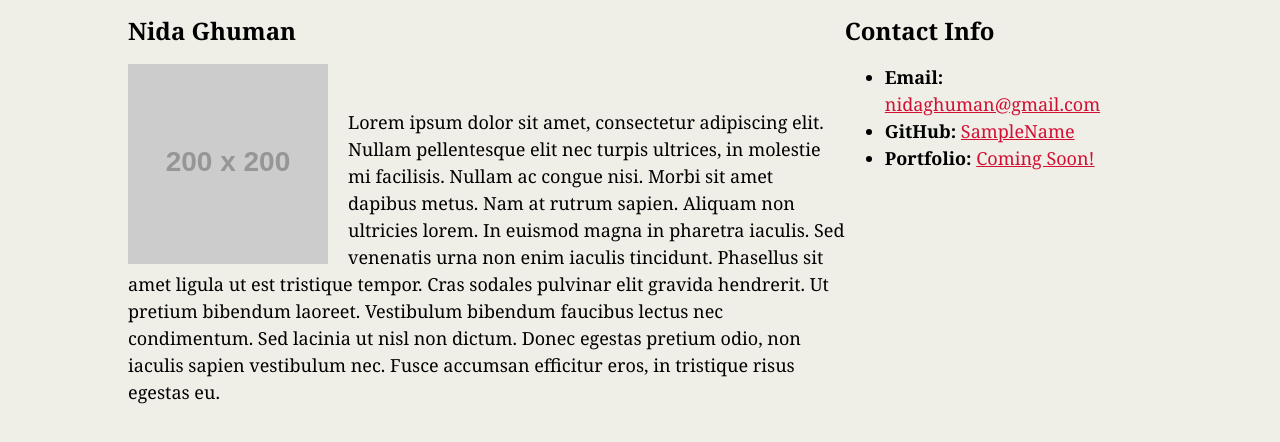
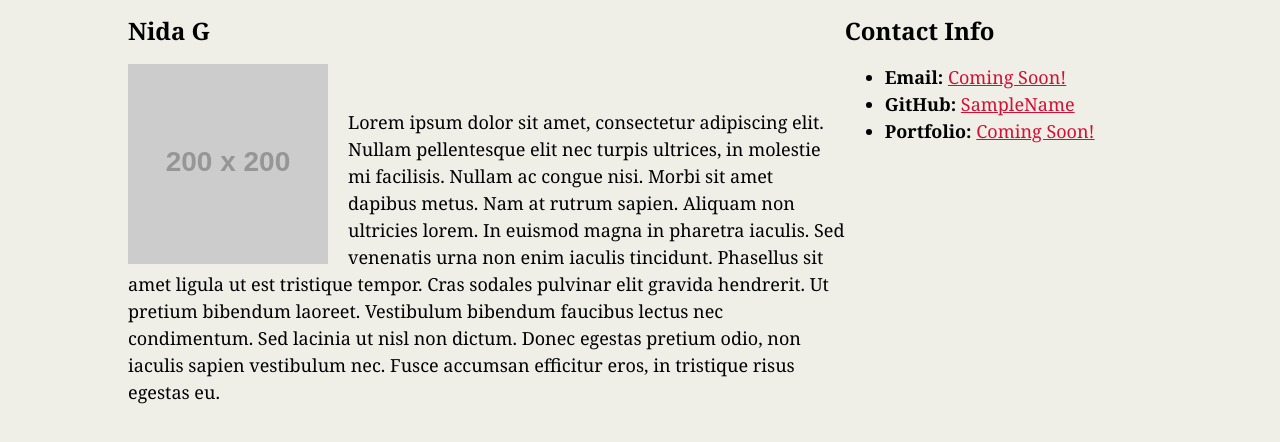
Before and after one commit to nidaqg/nidaqg.github.io, a plain HTML site: page index.html in a window 1280 px wide. Shown: the part 70-512 px from the top of the page. Drawn offline with Linux system fonts and the light colour scheme; placeholder pictures from the web are drawn by us.

Commit message:
changes to name and email

```diff
--- a/index.html
+++ b/index.html
@@ -2,7 +2,7 @@
 <html lang="en-us">
     <head>
         <meta charset="UTF-8">
-        <title>Activity1: Basic Student Bio</title>
+        <title>Student Bio</title>
 
         <link rel="stylesheet" type="text/css" href="css/style.css">
     </head>
@@ -14,7 +14,7 @@
 
         <div class="container">
             <section id="main-bio">
-               <h2>Nida Ghuman</h2>
+               <h2>Nida G</h2>
                <img id="bio-image" src="http://via.placeholder.com/200" alt="placeholder image"/>
                <br>
                <p>Lorem ipsum dolor sit amet, consectetur adipiscing elit. Nullam pellentesque elit nec turpis ultrices, in molestie mi facilisis. Nullam ac congue nisi. Morbi sit amet dapibus metus. Nam at rutrum sapien. Aliquam non ultricies lorem. In euismod magna in pharetra iaculis. Sed venenatis urna non enim iaculis tincidunt. Phasellus sit amet ligula ut est tristique tempor. Cras sodales pulvinar elit gravida hendrerit. Ut pretium bibendum laoreet. Vestibulum bibendum faucibus lectus nec condimentum. Sed lacinia ut nisl non dictum. Donec egestas pretium odio, non iaculis sapien vestibulum nec. Fusce accumsan efficitur eros, in tristique risus egestas eu.</p>
@@ -24,7 +24,7 @@
            <section id="contact-info">
                 <h2>Contact Info</h2>
                 <ul>
-                    <li><strong>Email:</strong> <a href="#">nidaghuman@gmail.com</a></li>
+                    <li><strong>Email:</strong> <a href="#">Coming Soon!</a></li>
                      <li><strong>GitHub:</strong> <a href="#">SampleName</a></li>
                     <li><strong>Portfolio:</strong> <a href="#">Coming Soon!</a></li>
                  </ul>
```
